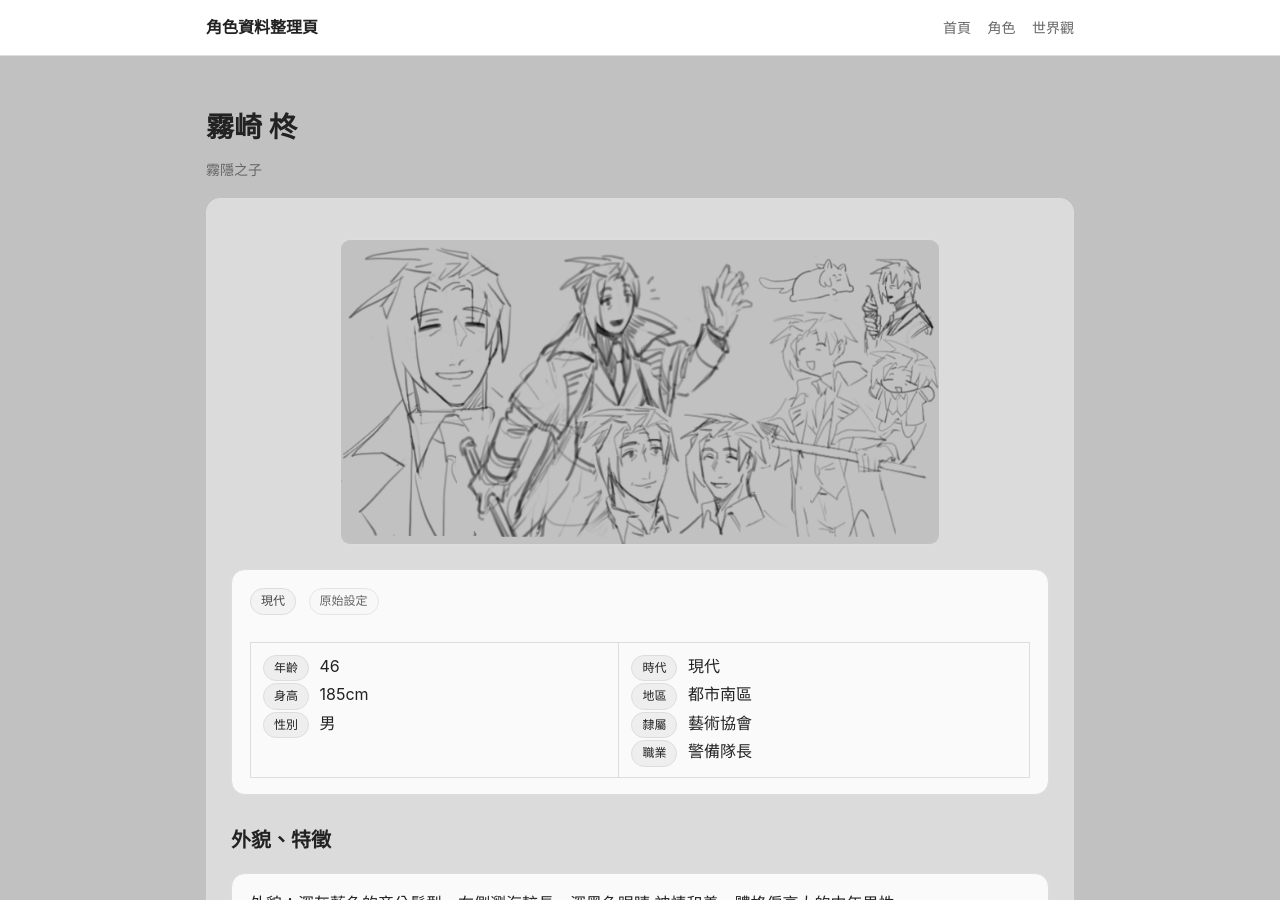
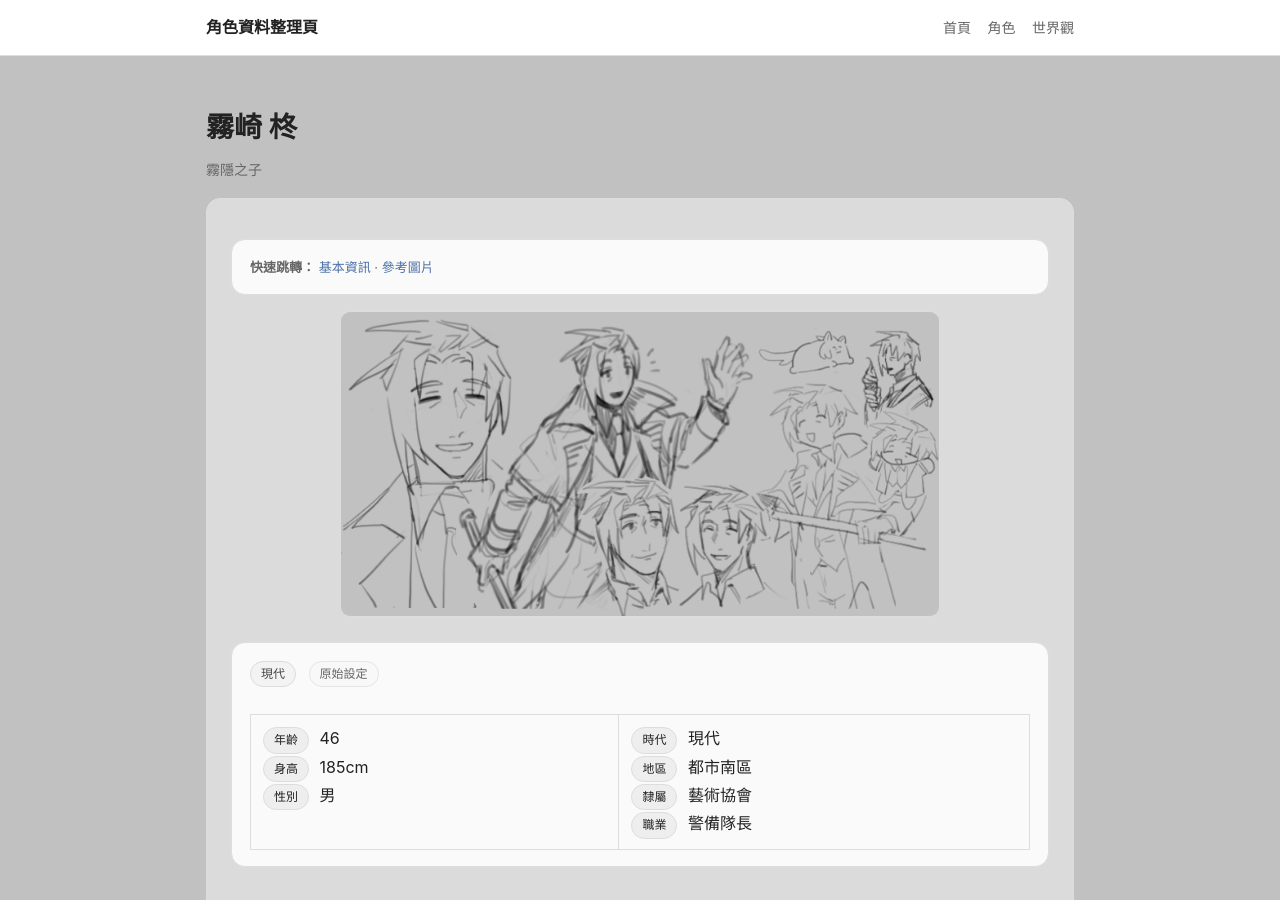
Before and after one commit to yoyoseal/char-archive, a Jekyll site: the page built from _characters/hiiragi.md, in a window 1280 px wide and 900 px high. Built offline with Jekyll 4.4.1, drawn with Linux system fonts in a browser that asks for light colours.

Commit message:
Update hiiragi.md

```diff
--- a/_characters/hiiragi.md
+++ b/_characters/hiiragi.md
@@ -2,10 +2,19 @@
 title: 霧崎 柊
 subtitle: 霧隱之子
 ---
+<a id="top"></a>
+
+<div class="card small">
+  <strong>快速跳轉：</strong>
+  <a href="#basic">基本資訊</a> ·
+  <a href="#gallery">參考圖片</a>
+</div>
+
 <p align="center">
   <img src="{{ '/images/hiiragi/banner.png' | relative_url }}" width="600">
 </p>
 
+<a id="basic"></a>
 <div class="card">
   <span class="tag">現代</span>
   <span class="tag tag-muted">原始設定</span>
@@ -62,6 +71,7 @@ subtitle: 霧隱之子
 </div>
 
 ## 參考圖片
+<a id="gallery"></a>
 <div class="card">
   <span class="tag">立繪</span>
   <span class="tag tag-muted">參考</span>
@@ -86,3 +96,8 @@ subtitle: 霧隱之子
     </figure>
   </div>
 </div>
+
+<div class="card small" style="display:flex; justify-content:space-between;">
+  <a href="{{ '/characters/' | relative_url }}">← 回到角色列表</a>
+  <a href="#top">↑ 回到最上面</a>
+</div>
```
